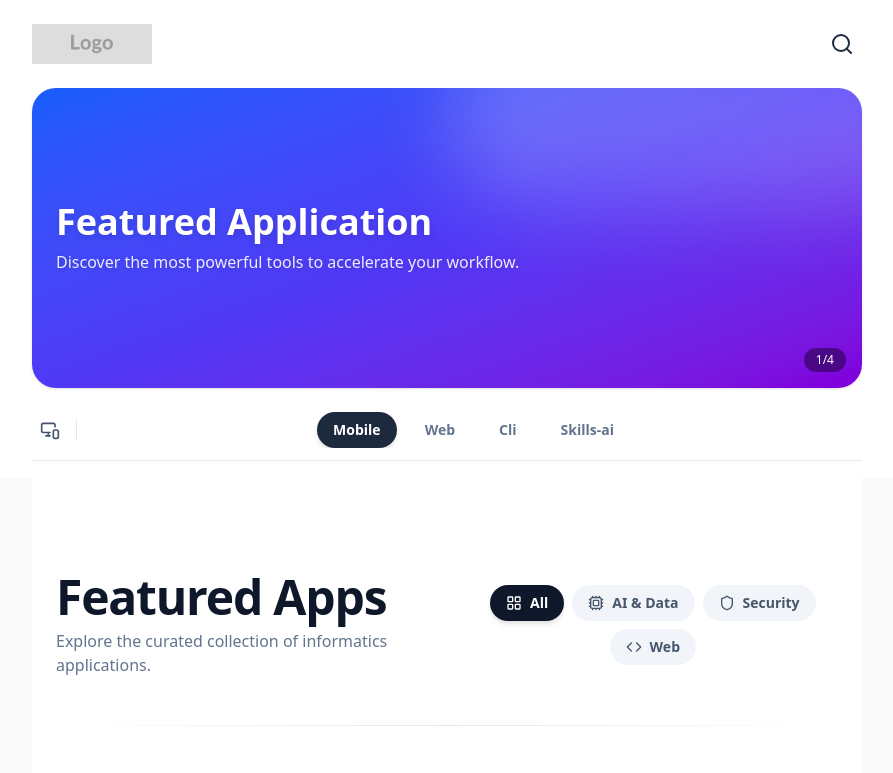
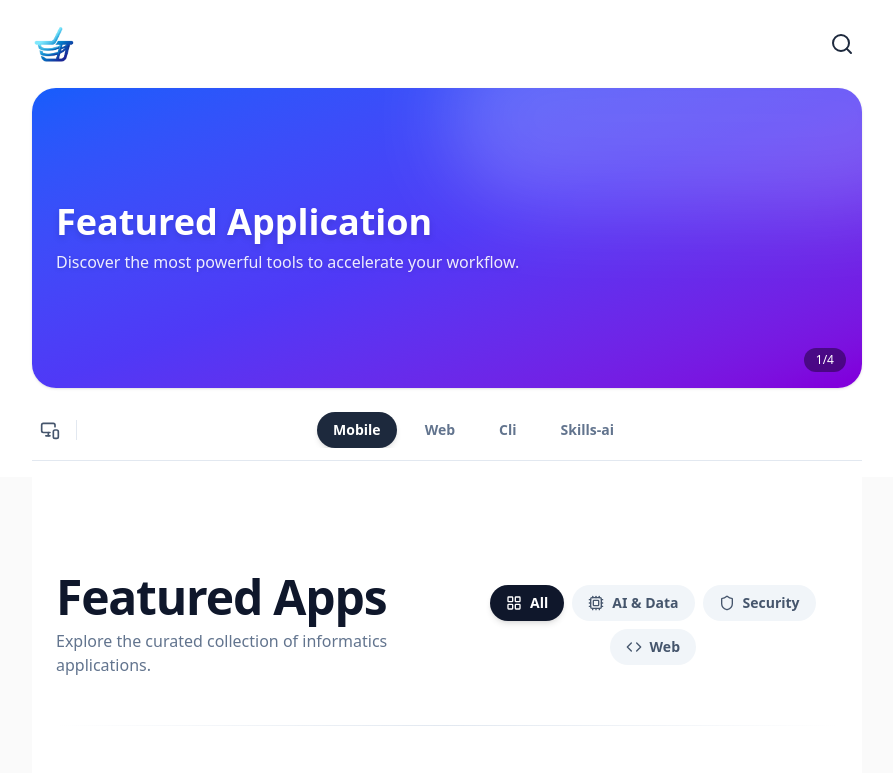
Before and after one commit to langss1/shop-gw, a Next.js app: page / in a window 1280 px wide. Shown: the top 773 px of the page, without its empty margins (193-1086 px from the left). Built offline with nearby package versions, Linux system fonts and the light colour scheme.

Commit message:
fix: update logo source to logo.png and remove placeholder

```diff
--- a/src/components/MobileHeader.tsx
+++ b/src/components/MobileHeader.tsx
@@ -16,7 +16,7 @@
         <div className="relative h-8 w-32 md:h-10 md:w-40 flex items-center">
           {/* We use a regular img tag here so it doesn't break if logo1.png is missing during dev, but you can change to next/image later */}
           <img
-            src="/logo1.png"
+            src="/logo.png"
             alt="Store Logo"
             className="h-full w-auto object-contain"
           />
```
Also changed, not shown: public/logo.png (added), public/logo1.png (deleted).
